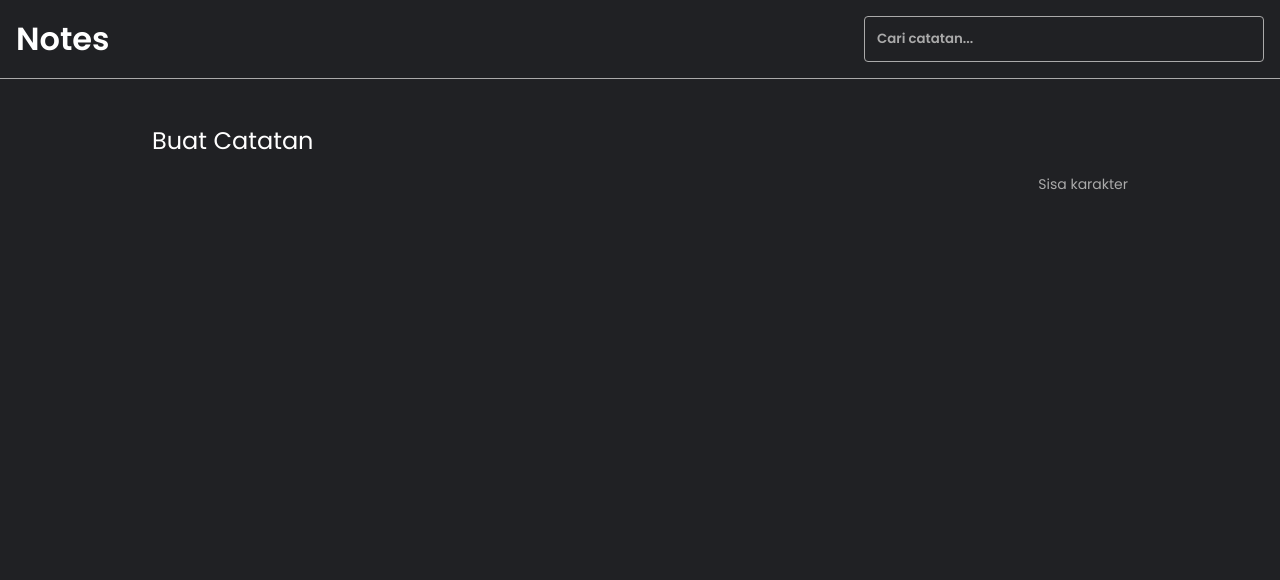
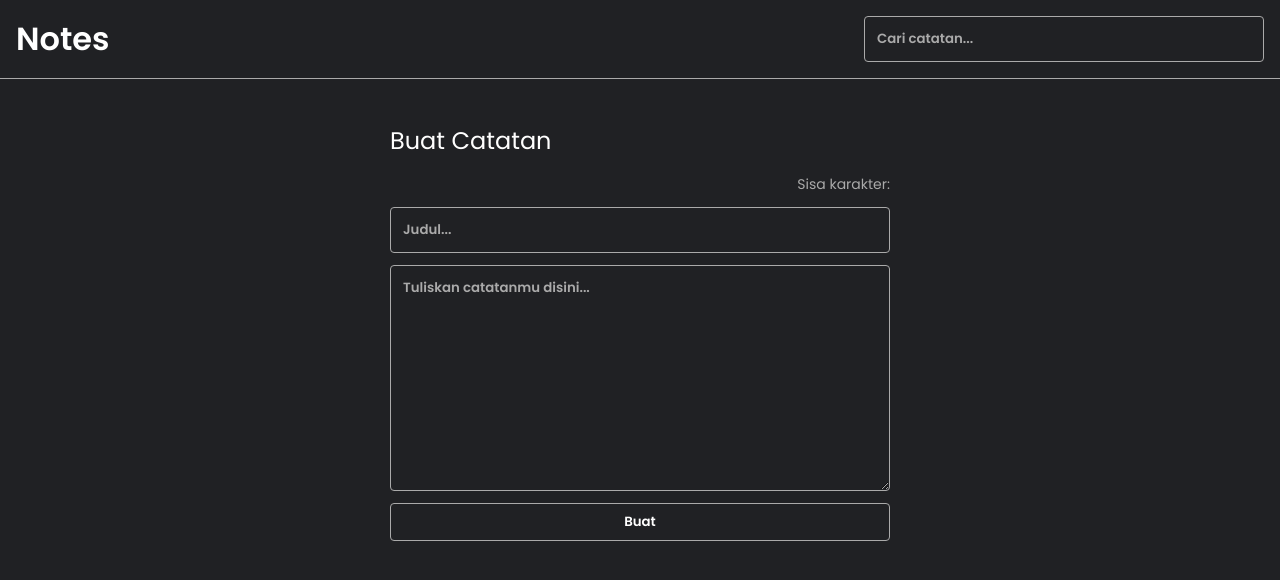
Before and after one commit to ziss11/notes-web-app, a React (Vite) app: page / in a window 1280 px wide. Shown: the top 580 px of the page. Built offline with nearby package versions, Linux system fonts and the light colour scheme.

Commit message:
add note created

```diff
--- a/src/App.jsx
+++ b/src/App.jsx
@@ -11,6 +11,7 @@ export class App extends React.Component {
         }
 
         this.onSearch = this.onSearch.bind(this)
+        this.onNoteCreated = this.onNoteCreated.bind(this)
     }
 
     onSearch(query) {
@@ -20,12 +21,29 @@ export class App extends React.Component {
         this.setState({ notes })
     }
 
+    onNoteCreated({ title, body }) {
+        this.setState((prevState) => {
+            return {
+                notes: [
+                    ...prevState.notes,
+                    {
+                        id: +new Date(),
+                        title,
+                        body,
+                        archived: false,
+                        craatedAt: new Date().toISOString(),
+                    }
+                ]
+            }
+        })
+    }
+
     render() {
         return (
             <>
                 <NoteHeader onSearch={this.onSearch} />
                 <div className="note-app__body">
-                    <NoteInput />
+                    <NoteInput onNoteCreated={this.onNoteCreated} />
                 </div>
             </>
         );
--- a/src/components/NoteInput.jsx
+++ b/src/components/NoteInput.jsx
@@ -1,12 +1,63 @@
 import React from "react";
 
 export class NoteInput extends React.Component {
+    constructor(props) {
+        super(props)
+
+        this.state = {
+            title: '',
+            body: ''
+        }
+
+        this.onTitleChange = this.onTitleChange.bind(this)
+        this.onBodyChange = this.onBodyChange.bind(this)
+        this.onNoteCreated = this.onNoteCreated.bind(this)
+    }
+
+    onTitleChange(event) {
+        this.setState(() => {
+            return {
+                title: event.target.value
+            }
+        })
+    }
+
+    onBodyChange(event) {
+        this.setState(() => {
+            return {
+                body: event.target.value
+            }
+        })
+    }
+
+    onNoteCreated(event) {
+        event.preventDefault()
+        this.props.onNoteCreated(this.state)
+    }
+
     render() {
         return (
-            <>
+            <div className="note-input">
                 <h2 className="note-input__title">Buat Catatan</h2>
-                <p className="note-input__title__char-limit">Sisa karakter</p>
-            </>
+                <p className="note-input__title__char-limit">Sisa karakter: </p>
+
+                <form onSubmit={this.onNoteCreated}>
+                    <input
+                        type="text"
+                        placeholder="Judul..."
+                        value={this.state.title}
+                        onChange={this.onTitleChange}
+                    />
+                    <textarea
+                        cols="30"
+                        rows="10"
+                        placeholder="Tuliskan catatanmu disini..."
+                        value={this.state.body}
+                        onChange={this.onBodyChange}
+                    />
+                    <button type="submit">Buat</button>
+                </form>
+            </div>
         )
     }
 }
--- a/src/components/SearchInput.jsx
+++ b/src/components/SearchInput.jsx
@@ -8,11 +8,11 @@ export class SearchInput extends React.Component {
       query: '',
     }
 
-    this.onQueryChanged = this.onQueryChanged.bind(this)
+    this.onQueryChange = this.onQueryChange.bind(this)
     this.onSearchSubmitted = this.onSearchSubmitted.bind(this)
   }
 
-  onQueryChanged(event) {
+  onQueryChange(event) {
     this.setState(() => {
       return {
         query: event.target.value
@@ -32,10 +32,8 @@ export class SearchInput extends React.Component {
           type="search"
           className="note-search"
           placeholder='Cari catatan...'
-          id='search'
-          name='search'
           value={this.state.query}
-          onChange={this.onQueryChanged}
+          onChange={this.onQueryChange}
         />
       </form>
     )
```
